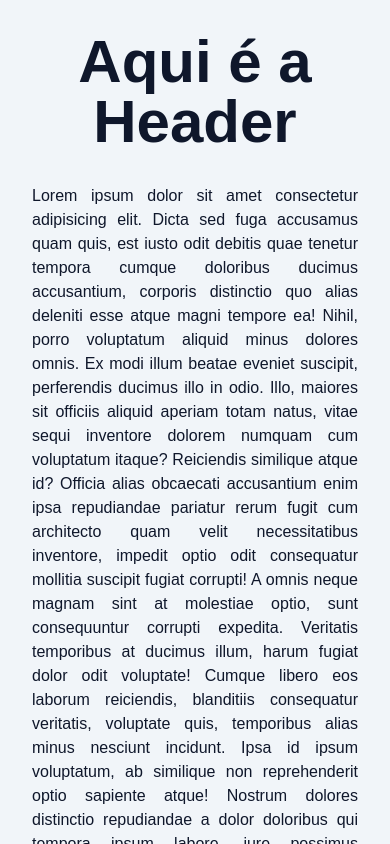
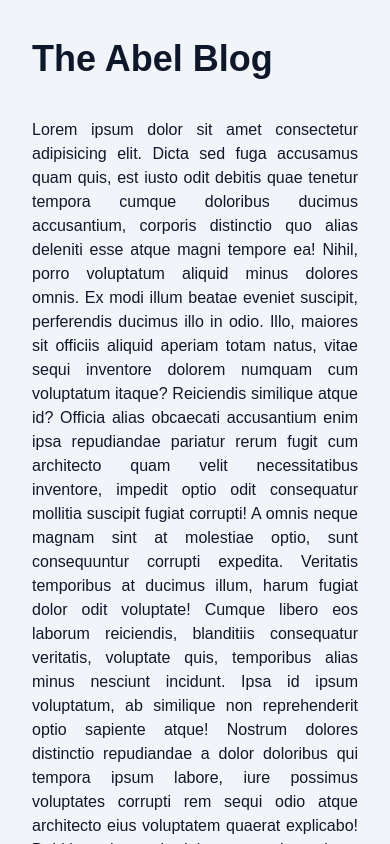
Before and after one commit to abelbarreto-dev/blog_abel, a Next.js app: page / in a window 390 px wide. Shown: the top 844 px of the page. Built offline with nearby package versions, Linux system fonts and the light colour scheme.

Commit message:
feat: adding breakpoints to a component to be responsive

```diff
--- a/src/app/page.tsx
+++ b/src/app/page.tsx
@@ -1,4 +1,5 @@
 import { Container } from "@/components/Container";
+import { Header } from "@/components/Header";
 import { PostLists } from "@/components/PostsList";
 import { SpinLoader } from "@/components/SpinLoader";
 import { Suspense } from "react";
@@ -6,11 +7,7 @@
 export default async function HomePage() {
     return (
         <Container>
-            <header>
-                <h1 className="text-6xl font-bold text-center py-8">
-                    Aqui é a Header
-                </h1>
-            </header>
+            <Header />
 
             <p className="text-justify">
                 Lorem ipsum dolor sit amet consectetur adipisicing elit. Dicta
--- a/src/components/Header/index.tsx
+++ b/src/components/Header/index.tsx
@@ -1,20 +1,16 @@
-"use client";
-
 import clsx from "clsx";
 
 export const Header = () => {
     return (
-        <h1
-            className={clsx([
-                "text-6xl",
-                "font-bold text-blue-500",
-                "hover:text-blue-50",
-                "hover:bg-blue-500 cursor-pointer",
-                "transition duration-300",
-            ])}
-            onClick={() => alert(123)}
-        >
-            Texto do meu Título
-        </h1>
+        <header>
+            <h1 className={clsx(
+                "text-4xl/normal font-extrabold py-8",
+                "sm:text-5xl sm:py-10",
+                "md:text-6xl md:py-11",
+                "lg:text-7xl md:py-12"
+            )}>
+                <a href="">The Abel Blog</a>
+            </h1>
+        </header>
     );
 };
```
